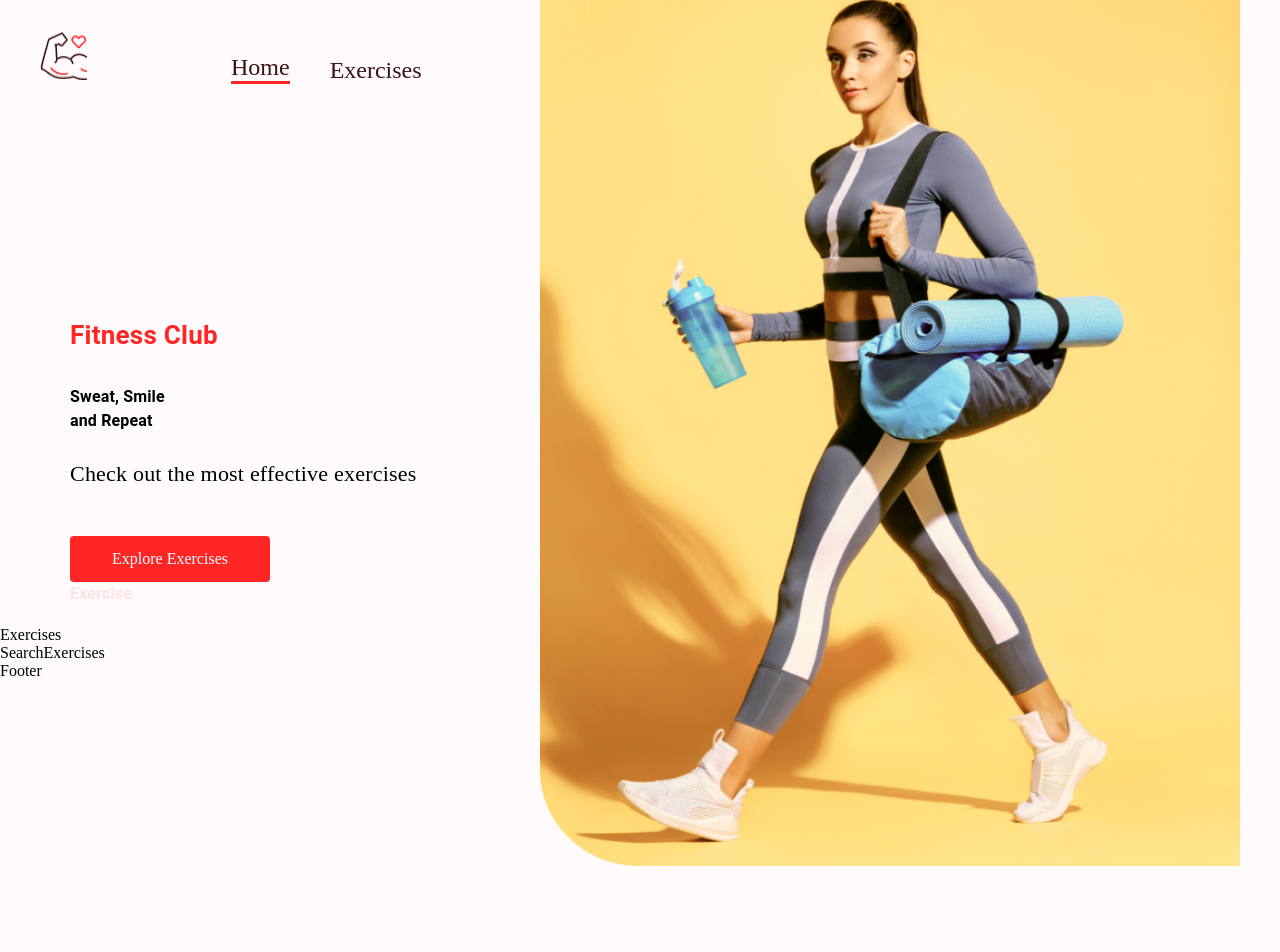
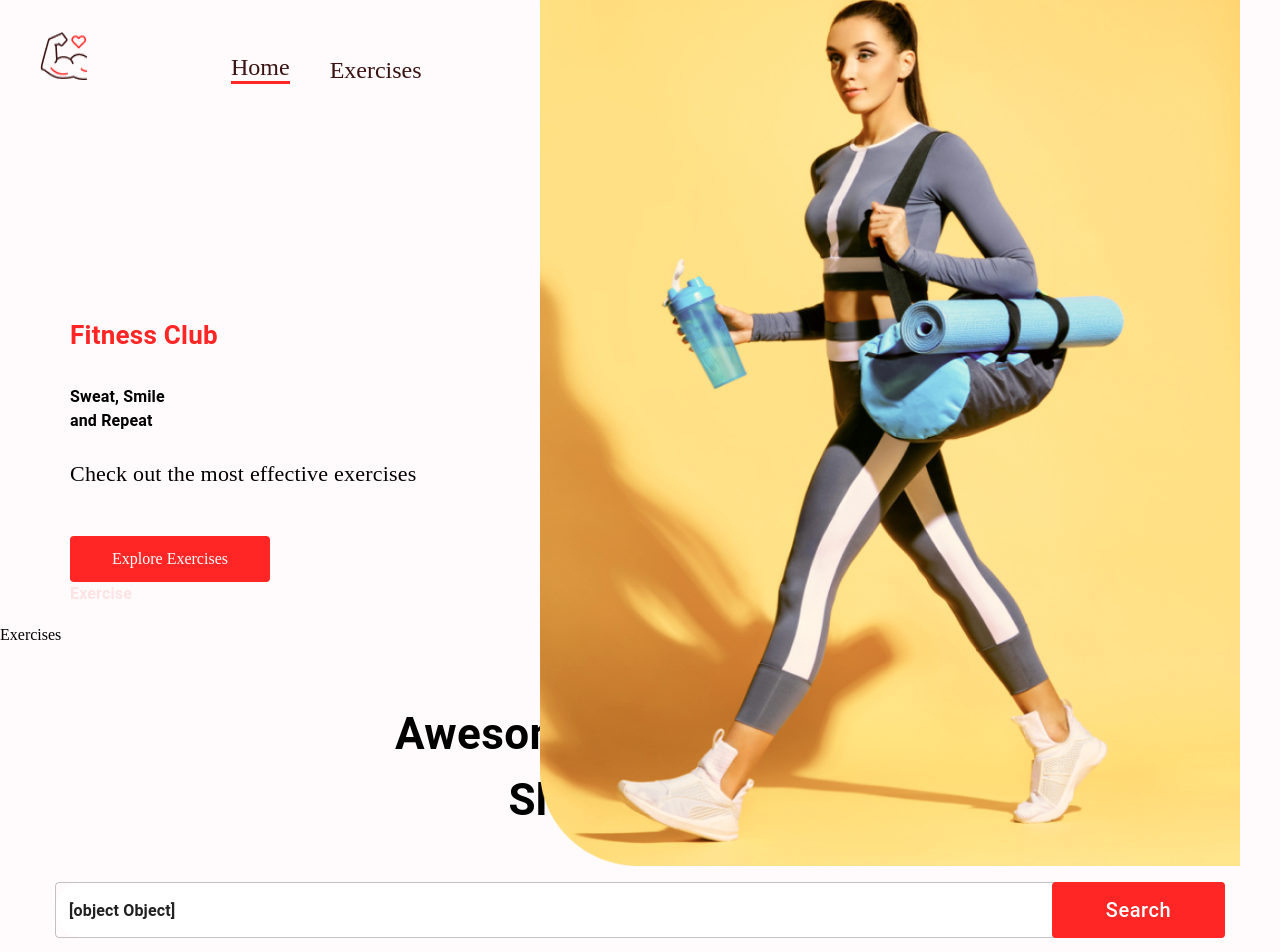
Before and after one commit to sawepeter/fitnessapp, a React (Create React App) app: page / in a window 1280 px wide. Shown: the top 952 px of the page. Before the commit the page ends 866 px from the top, so only its background shows below. Built offline with nearby package versions, Linux system fonts and the light colour scheme.

Commit message:
HeroBanner

```diff
--- a/src/components/Exercises.js
+++ b/src/components/Exercises.js
@@ -1,4 +1,4 @@
-import React from 'react'
+import React from 'react';
 
 const Exercises = () => {
   return (
@@ -6,4 +6,4 @@
   )
 }
 
-export default Exercises
+export default Exercises;
--- a/src/components/HeroBanner.js
+++ b/src/components/HeroBanner.js
@@ -24,7 +24,8 @@
             <a href="#exercises" style={{ marginTop: '45px', textDecoration: 'none', width: '200px', textAlign: 'center', background: '#FF2625',
         padding: '14px', fontsize: '22px', textTransform: 'none', color: 'white', borderRadius: '4px'}}>Explore Exercises</a>
         </Stack>
-        <Typography fontWeight={600} color="#FF2625" sx={{ opacity: '0.1', display: { lg: 'block', xs: 'none' }, fontsize: '200px' }}>
+        <Typography fontWeight={600} color="#FF2625" sx={{ opacity: 0.1, display: { lg: 'block', xs: 'none' }
+    }} fontsize="200px" >
             Exercise
         </Typography>
         <img src={HeroBannerImage} alt="hero-banner" className="hero-banner-img" />
--- a/src/components/SearchExercises.js
+++ b/src/components/SearchExercises.js
@@ -1,8 +1,36 @@
-import React from 'react';
+import React, { useEffect, useState } from 'react';
+import { Box, Button, Stack, TextField, Typography } from '@mui/material';
+import { Search } from '@mui/icons-material';
+
 
 const SearchExercises = () => {
   return (
-    <div>SearchExercises</div>
+    <Stack alignItems="center" mt="37px" justifyContent="center" p="20px">
+      <Typography fontWeight={700} sx={{ fontSize: { lg: '44px', xs: '30px'} }} mb="49px" textAlign="center">
+        Awesome Exercises You <br /> Should Know
+      </Typography>
+      <Box position="relative" mb="72px">
+        <TextField
+        height="76px"
+        sx={{
+          input: {
+            fontWeight: '700',
+            border: 'none',
+            borderRadius: '4px'
+          },
+          width: { lg: '1170px', xs: '350px'},
+          background: '#fff',
+          borderRadius: '40px' }}
+          value={Search} onChange={(e) => {}} placeholder="Search Exercises" type="text"/>
+          <Button className="search-btn" sx={{ bgcolor: '#FF2625', color: '#fff', textTransform: 'none', width: { lg: '173px', xs: '80px'},
+          height: '56px', position: 'absolute', right: '0px', fontSize: { lg: '20px', xs: '14px' }}}>
+            Search
+          </Button>
+      </Box>
+      <Box sx={{ position: 'relative', width: '100%', p: '20px'}}>
+        {/* <HorizontalScrollbar data={bodyParts} /> */}
+      </Box>
+    </Stack>
   )
 }
 
```
